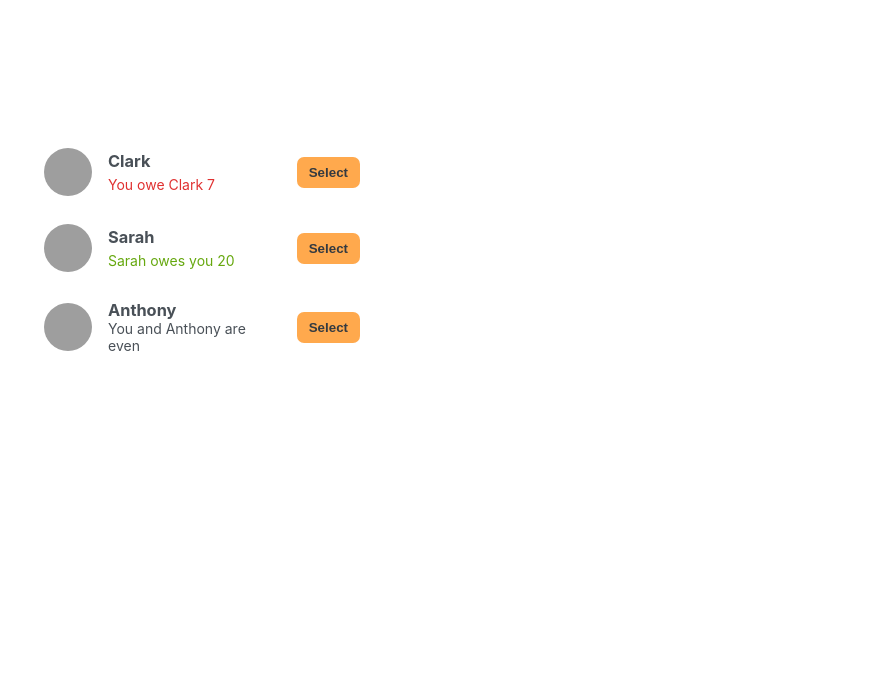
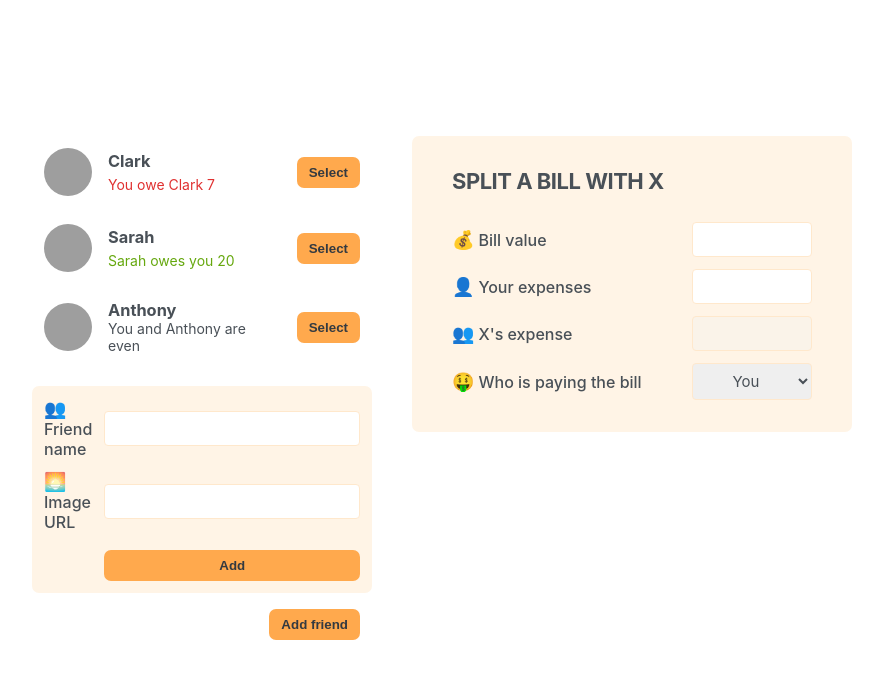
Before and after one commit to Elielltn/eat-n-split, a React (Vite) app: page / in a window 1280 px wide. Shown: the top 678 px of the page, without its empty margins (198-1081 px from the left). Built offline with nearby package versions, Linux system fonts and the light colour scheme; grey boxes are pictures that could not be loaded.

Commit message:
feat: add forms

```diff
--- a/src/App.tsx
+++ b/src/App.tsx
@@ -1,14 +1,18 @@
 import "./App.css";
-
 import FriendsList from "./components/FriendsList";
-
+import FormAddFriend from "./components/FormAddFriend";
+import Button from "./components/Button";
+import FormSplitBill from "./components/FormSplitBill";
 
 function App() {
   return (
     <div className="app">
       <div className="sidebar">
         <FriendsList />
+        <FormAddFriend />
+        <Button>Add friend</Button>
       </div>
+      <FormSplitBill />
     </div>
   );
 }
--- /dev/null
+++ b/src/components/Button.tsx
@@ -0,0 +1,7 @@
+type buttonProps = { children: string };
+
+function Button({ children }: buttonProps) {
+  return <button className="button">{children}</button>;
+}
+
+export default Button;
--- /dev/null
+++ b/src/components/FormAddFriend.tsx
@@ -0,0 +1,15 @@
+import Button from "./Button";
+
+function FormAddFriend() {
+  return (
+    <form className="form-add-friend">
+      <label>👥Friend name</label>
+      <input type="text" />
+      <label>🌅Image URL</label>
+      <input type="text" />
+      <Button>Add</Button>
+    </form>
+  );
+}
+
+export default FormAddFriend;
--- /dev/null
+++ b/src/components/FormSplitBill.tsx
@@ -0,0 +1,21 @@
+function FormSplitBill() {
+  return (
+    <form className="form-split-bill">
+      <h2>Split a bill with X </h2>
+      <label>💰Bill value</label>
+      <input type="text" />
+      <label>👤Your expenses</label>
+      <input type="text" />
+      <label>👥X's expense</label>
+      <input type="text" disabled />
+
+      <label>🤑Who is paying the bill</label>
+      <select>
+        <option value="user">You</option>
+        <option value="friend">X</option>
+      </select>
+    </form>
+  );
+}
+
+export default FormSplitBill;
--- a/src/components/Friend.tsx
+++ b/src/components/Friend.tsx
@@ -1,4 +1,5 @@
 import type { friendType } from "../types/friendType";
+import Button from "./Button";
 
 type friendProps = {
   friend: friendType;
@@ -20,7 +21,7 @@
         </p>
       )}
       {friend.balance === 0 && <p>You and {friend.name} are even</p>}
-      <button className="button">Select</button>
+      <Button>Select</Button>
     </li>
   );
 }
```
